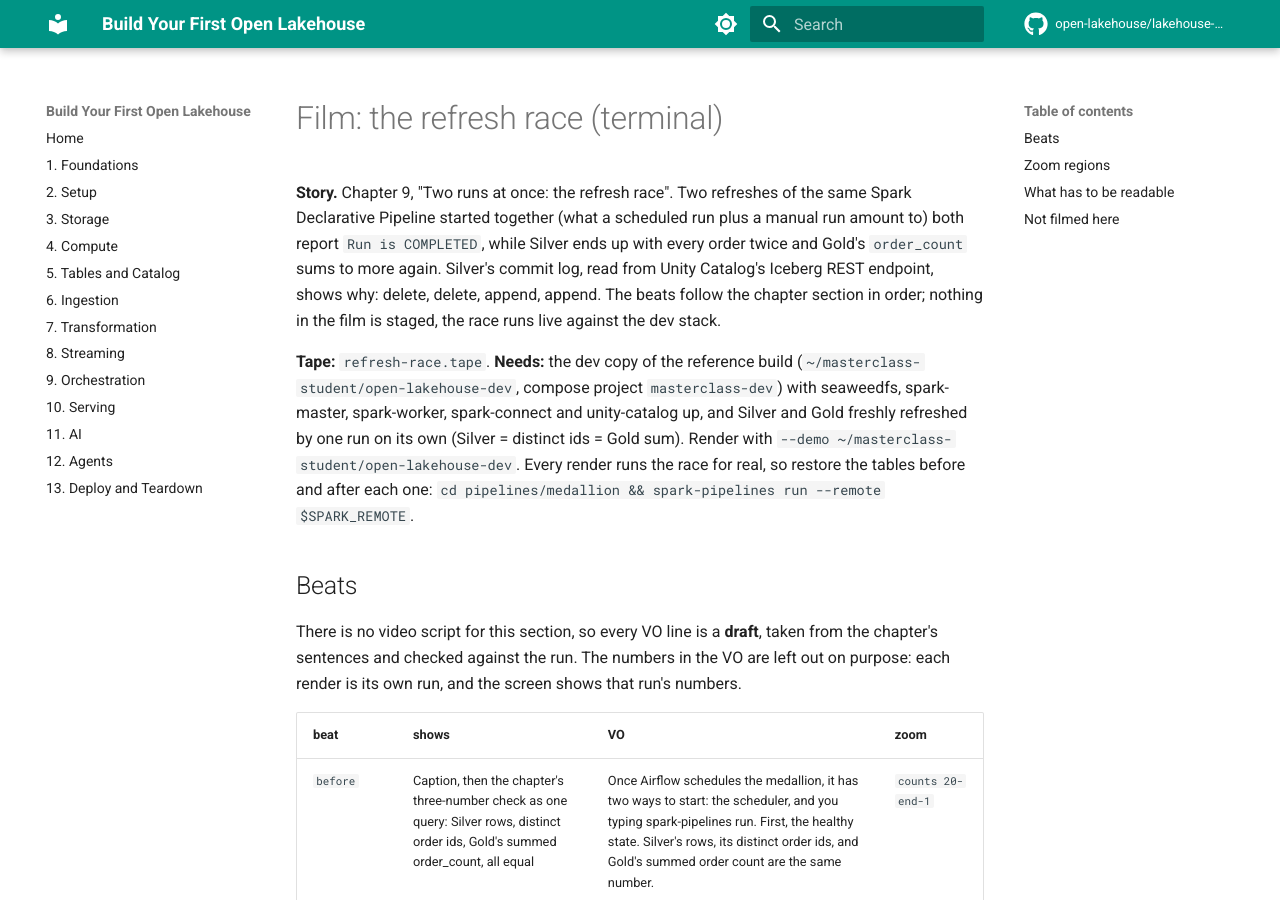
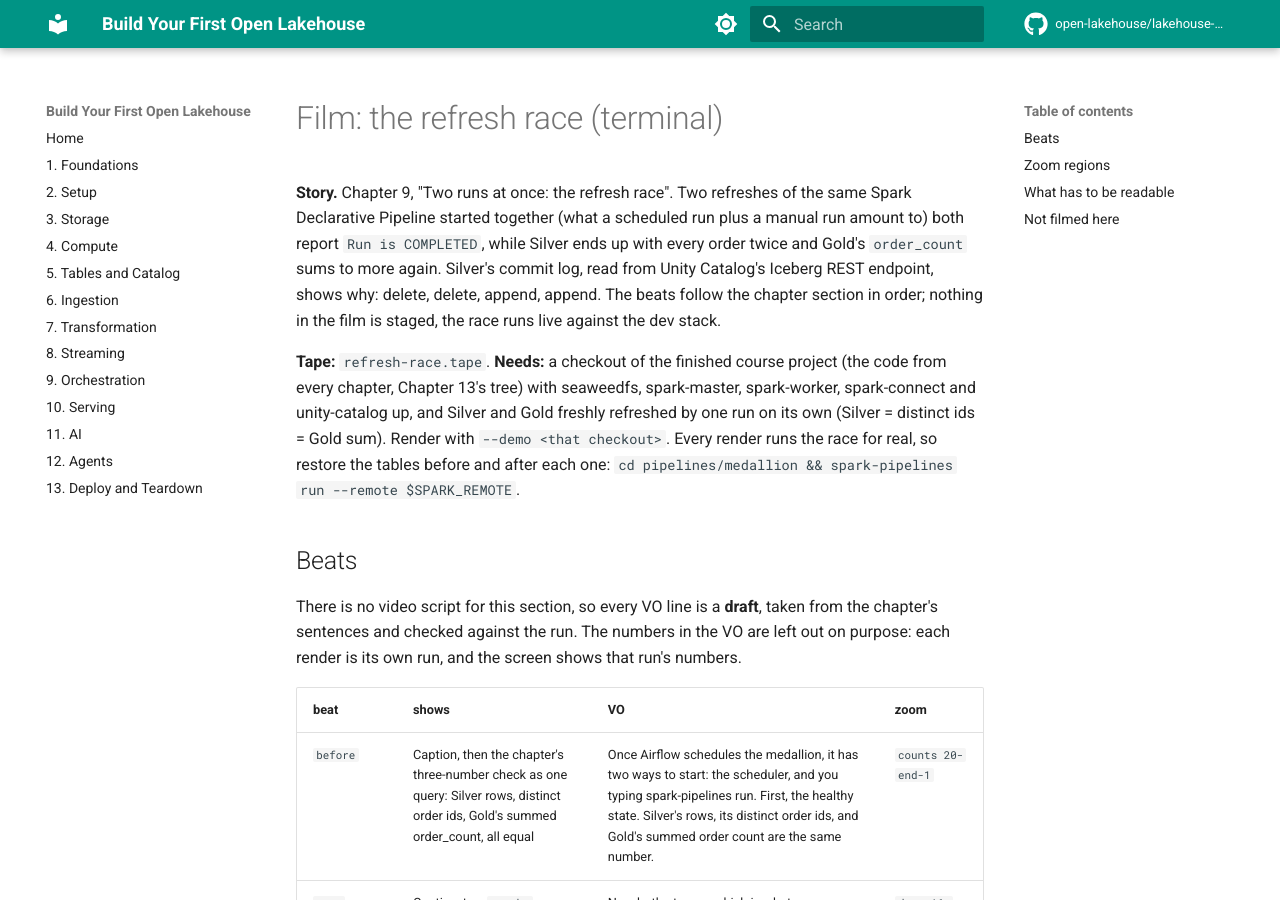
Before and after one commit to open-lakehouse/lakehouse-masterclass, an MkDocs documentation site: the page built from textbook/media/film/refresh-race/storyboard.md, in a window 1280 px wide and 900 px high. Built offline with MkDocs 1.6.1 and Material for MkDocs 9.7.7, drawn with Linux system fonts in a browser that asks for light colours; comment, search, counter and statistics services are not loaded.

Commit message:
Media sources: no local paths

```diff
--- a/textbook/media/film/refresh-race/storyboard.md
+++ b/textbook/media/film/refresh-race/storyboard.md
@@ -8,11 +8,10 @@ Catalog's Iceberg REST endpoint, shows why: delete, delete, append, append. The
 follow the chapter section in order; nothing in the film is staged, the race runs live
 against the dev stack.
 
-**Tape:** `refresh-race.tape`. **Needs:** the dev copy of the reference build
-(`~/masterclass-student/open-lakehouse-dev`, compose project `masterclass-dev`) with
+**Tape:** `refresh-race.tape`. **Needs:** a checkout of the finished course project (the code from every chapter, Chapter 13's tree) with
 seaweedfs, spark-master, spark-worker, spark-connect and unity-catalog up, and Silver
 and Gold freshly refreshed by one run on its own (Silver = distinct ids = Gold sum).
-Render with `--demo ~/masterclass-student/open-lakehouse-dev`. Every render runs the
+Render with `--demo <that checkout>`. Every render runs the
 race for real, so restore the tables before and after each one:
 `cd pipelines/medallion && spark-pipelines run --remote $SPARK_REMOTE`.
 
```
Also changed, not shown: textbook/media/film/sessions-crash/storyboard.md (+1 -2 lines), 5 other files.
